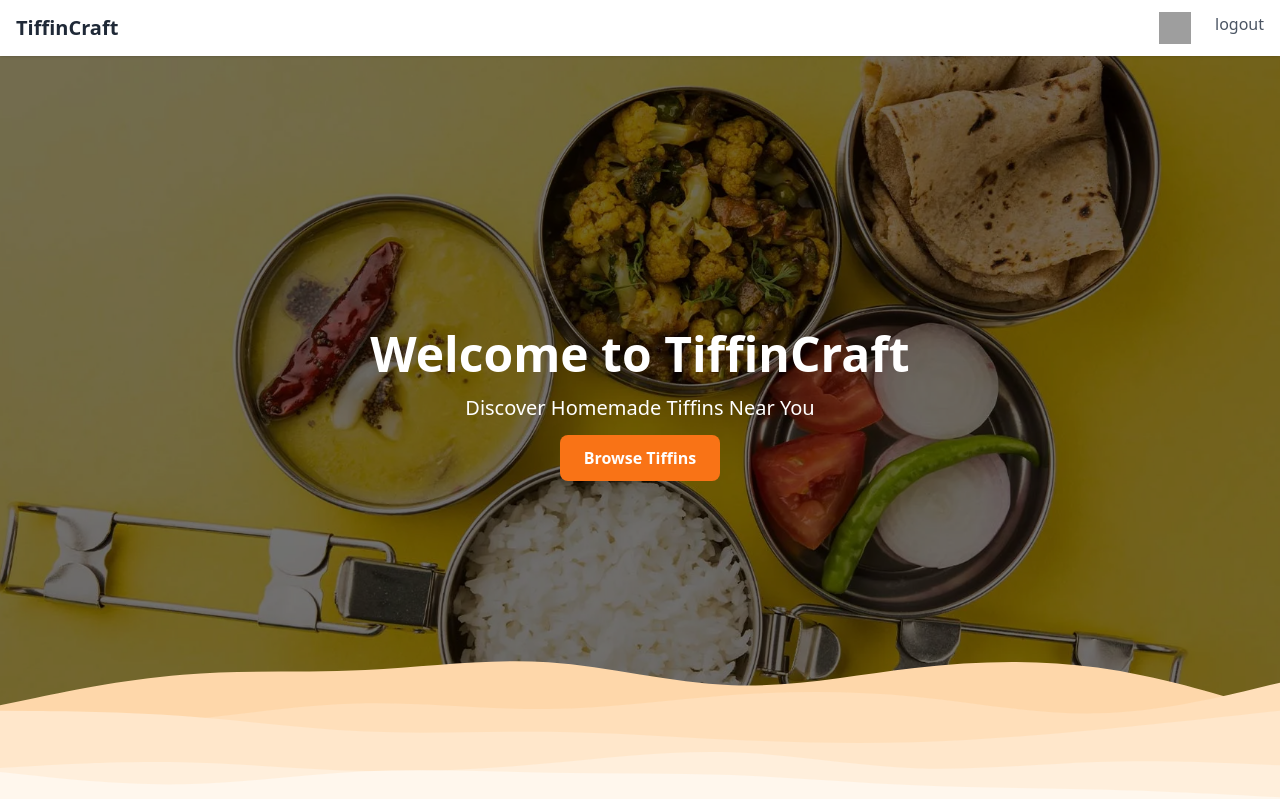
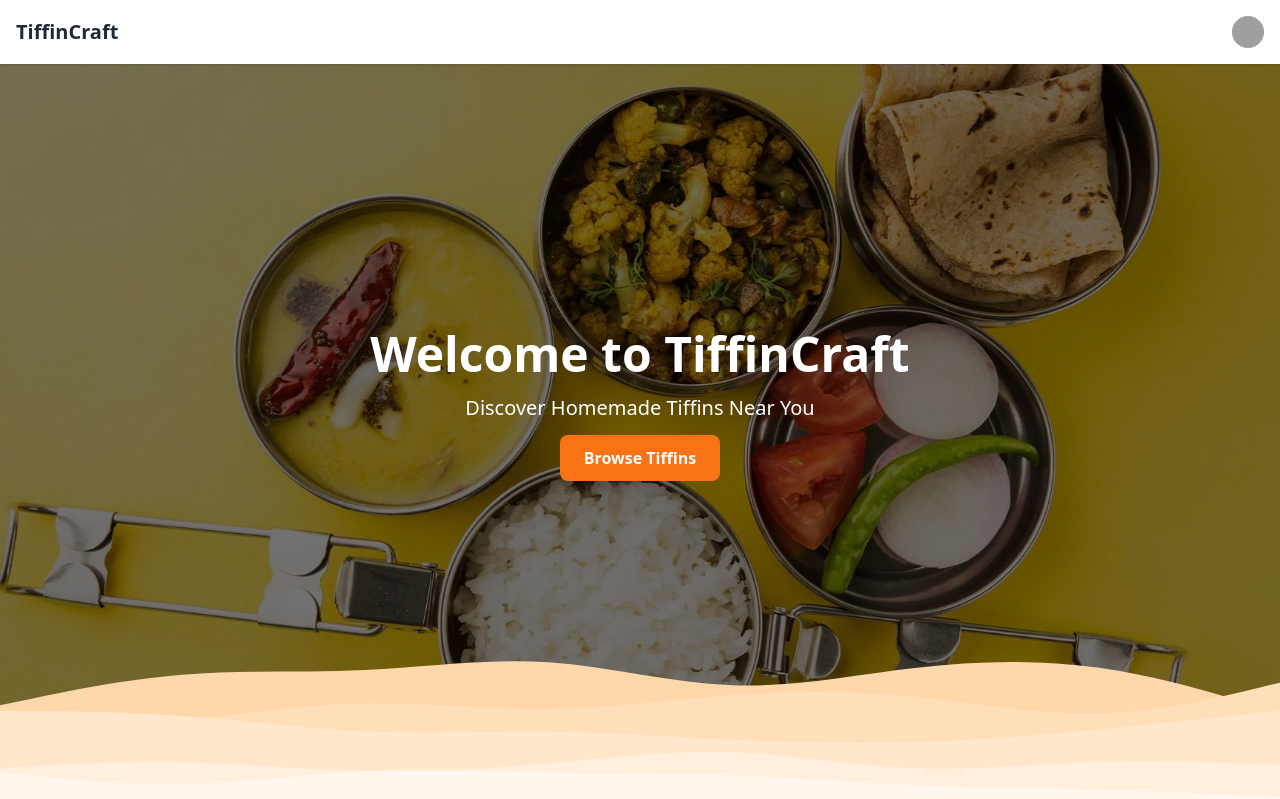
Before and after one commit to RakibDevHub/TiffinCraft-a-cloud-kitchen-marketplace, a PHP site: page / in a window 1280 px wide. Shown: the top 799 px of the page. Run offline with PHP 8.4, Linux system fonts and the light colour scheme; the visitor is signed in with stand-in values (Sample User, id 1); some libraries are stand-ins or nearby versions; grey boxes are pictures that could not be loaded.

Commit message:
combine the header, navbar-seller,navbar-buyer into one

```diff
--- a/public/index.php
+++ b/public/index.php
@@ -18,6 +18,7 @@ use App\Core\Router;
 $router = new Router();
 
 $router->addRoute('/', 'HomeController@index');
+$router->addRoute('/home', 'HomeController@index');
 $router->addRoute('/login', 'AuthController@login');
 $router->addRoute('/register', 'AuthController@registerAsBuyer');
 $router->addRoute('/business/register', 'AuthController@registerAsSeller');
@@ -26,6 +27,7 @@ $router->addRoute('/logout', 'AuthController@logout');
 $router->addRoute('/dashboard', 'UserController@dashboard');
 $router->addRoute('/business/dashboard', 'UserController@businessDashboard');
 $router->addRoute('/admin', 'UserController@adminDashboard');
+$router->addRoute('/admin/dashboard', 'UserController@adminDashboard');
 
 // In your router configuration
 $router->addRoute('/test/rollback', 'AuthController@testRollback');
--- a/src/Controllers/AuthController.php
+++ b/src/Controllers/AuthController.php
@@ -119,6 +119,7 @@ class AuthController
             $this->startUserSession([
                 'user_id' => $user_id,
                 'name' => $data['name'],
+                'email' => $data['email'],
                 'role' => 'buyer',
                 'profile_image' => $uploadedImage
             ]);
@@ -170,6 +171,7 @@ class AuthController
             $this->startUserSession([
                 'user_id' => $userId,
                 'name' => $data['name'],
+                'email' => $data['email'],
                 'role' => 'seller',
                 'profile_image' => $profileImage
             ]);
@@ -315,6 +317,7 @@ class AuthController
         $_SESSION['user_id'] = $userData['user_id'];
         $_SESSION['role'] = $userData['role'];
         $_SESSION['name'] = $userData['name'];
+        $_SESSION['email'] = $userData['email'];
         $_SESSION['profile_image'] = $userData['profile_image'];
 
     }
--- a/src/includes/header.php
+++ /dev/null
@@ -1,5 +0,0 @@
-<?php if (strpos($_SERVER['REQUEST_URI'], '/business') === false): ?>
-    <?php include BASE_PATH . '/src/includes/navbar-buyer.php'; ?>
-<?php else: ?>
-    <?php include BASE_PATH . '/src/includes/navbar-seller.php'; ?>
-<?php endif; ?>
--- a/src/includes/navbar-buyer.php
+++ /dev/null
@@ -1,64 +0,0 @@
-<!-- CTA Bar -->
-<?php if (isset($_SESSION['user_id']) && isset($_SERVER['role'])): ?>
-<?php else: ?>
-    <div id="ctaBar"
-        class="fixed top-0 left-0 w-full bg-orange-100 text-orange-800 z-50 flex items-center justify-between px-4 py-2 shadow transition-all duration-300 transform -translate-y-full opacity-0">
-        <div>
-            <span class="font-semibold">Own a Tiffin Business?</span>
-            <a href="/business" class="ml-2 text-orange-700 underline hover:text-orange-900">Join TiffinCraft Business</a>
-        </div>
-        <button id="closeCta" class="ml-4 text-orange-800 hover:text-orange-900 text-xl font-bold">&times;</button>
-    </div>
-<?php endif; ?>
-
-<!-- Fixed Navbar -->
-<nav id="mainNav" class="fixed top-0 left-0 w-full bg-white shadow z-40 transition-all duration-300">
-    <div class="max-w-7xl mx-auto px-4 py-3 flex justify-between items-center">
-        <a href="/" class="text-xl font-bold text-gray-800">TiffinCraft</a>
-        <ul class="flex space-x-6 text-gray-600 font-medium">
-            <?php if (isset($_SESSION['user_id']) && isset($_SESSION['role'])): ?>
-                <img class="h-8 w-8" src="<?= $_SESSION['profile_image'] ?>" alt="Profile">
-                <!-- <li><a href="/dashboard" class="hover:underline">Dashboard</a></li> -->
-                <li><a href="/logout" class="hover:underline">logout</a></li>
-            <?php else: ?>
-                <li><a href="/login" class="hover:underline">Login</a></li>
-                <li><a href="/register" class="rounded  hover:bg-orange-400 hover:text-white">Register</a></li>
-            <?php endif; ?>
-        </ul>
-    </div>
-</nav>
-<script>
-    const ctaBar = document.getElementById('ctaBar');
-    const closeCta = document.getElementById('closeCta');
-    const mainNav = document.getElementById('mainNav');
-
-    let ctaClosed = false;
-    let ctaVisible = false;
-
-    const showCTA = () => {
-        ctaBar.classList.remove('-translate-y-full', 'opacity-0');
-        ctaBar.classList.add('translate-y-0', 'opacity-100');
-        mainNav.style.top = `${ctaBar.offsetHeight}px`;
-        ctaVisible = true;
-    };
-
-    const hideCTA = () => {
-        ctaBar.classList.add('-translate-y-full', 'opacity-0');
-        ctaBar.classList.remove('translate-y-0', 'opacity-100');
-        mainNav.style.top = '0';
-        ctaVisible = false;
-    };
-
-    window.addEventListener('scroll', () => {
-        if (window.scrollY > 50 && !ctaClosed && !ctaVisible) {
-            showCTA();
-        } else if (window.scrollY <= 50 && !ctaClosed && ctaVisible) {
-            hideCTA();
-        }
-    });
-
-    closeCta.addEventListener('click', () => {
-        ctaClosed = true;
-        hideCTA();
-    });
-</script>
--- /dev/null
+++ b/src/includes/navbar.php
@@ -0,0 +1,114 @@
+<?php
+$isBusinessView = strpos($_SERVER['REQUEST_URI'], '/business') !== false;
+$isLoggedIn = isset($_SESSION['user_id']) && isset($_SESSION['role']);
+$currentRole = $isLoggedIn ? $_SESSION['role'] : null;
+?>
+
+<?php if (!$isBusinessView && !$isLoggedIn): ?>
+    <!-- CTA Bar -->
+    <div id="ctaBar"
+        class="fixed top-0 left-0 w-full bg-orange-100 text-orange-800 z-50 flex items-center justify-between px-4 py-2 shadow transition-all duration-300 transform -translate-y-full opacity-0">
+        <div>
+            <span class="font-semibold">Own a Tiffin Business?</span>
+            <a href="/business" class="ml-2 text-orange-700 underline hover:text-orange-900">Join TiffinCraft Business</a>
+        </div>
+        <button id="closeCta" class="ml-4 text-orange-800 hover:text-orange-900 text-xl font-bold">&times;</button>
+    </div>
+<?php endif; ?>
+
+<!-- Main Navbar -->
+<nav id="mainNav" class="fixed top-0 left-0 w-full bg-white shadow z-40 transition-all duration-300">
+    <div class="max-w-7xl mx-auto px-4 py-3 flex justify-between items-center h-[64px]"> <!-- Fixed height -->
+        <!-- Logo/Brand -->
+        <a href="<?= $isBusinessView ? '/business' : '/' ?>" class="text-xl font-bold text-gray-800">
+            <?= $isBusinessView ? 'TiffinCraft Business' : 'TiffinCraft' ?>
+        </a>
+
+        <!-- Navigation Links -->
+        <div class="flex items-center space-x-6 relative"> <!-- Added relative positioning -->
+            <?php if ($isLoggedIn): ?>
+                <!-- User Dropdown -->
+                <div class="flex items-center md:order-2 space-x-3 md:space-x-0 rtl:space-x-reverse">
+                    <button type="button" class="flex text-sm bg-gray-200 rounded-full focus:ring-4 focus:ring-gray-300"
+                        id="user-menu-button" aria-expanded="false">
+                        <span class="sr-only">Open user menu</span>
+                        <img class="w-8 h-8 rounded-full"
+                            src="<?= htmlspecialchars($_SESSION['profile_image'] ?? '/assets/images/default-profile.jpg') ?>"
+                            alt="User profile">
+                    </button>
+
+                    <!-- Dropdown menu - now positioned absolutely -->
+                    <div class="absolute right-0 top-full mt-2 z-50 hidden text-base list-none bg-white divide-y divide-gray-100 rounded-lg shadow-sm w-48"
+                        id="user-dropdown">
+                        <!-- Dropdown content remains the same -->
+                    </div>
+                </div>
+            <?php else: ?>
+                <!-- Guest Menu remains the same -->
+            <?php endif; ?>
+        </div>
+    </div>
+</nav>
+
+<script>
+    // Dropdown toggle functionality
+    const userMenuButton = document.getElementById('user-menu-button');
+    const userDropdown = document.getElementById('user-dropdown');
+
+    userMenuButton.addEventListener('click', function () {
+        const isExpanded = this.getAttribute('aria-expanded') === 'true';
+        this.setAttribute('aria-expanded', !isExpanded);
+        userDropdown.classList.toggle('hidden');
+    });
+
+    // Close dropdown when clicking outside
+    document.addEventListener('click', function (event) {
+        if (!userMenuButton.contains(event.target)) {
+            userMenuButton.setAttribute('aria-expanded', 'false');
+            userDropdown.classList.add('hidden');
+        }
+    });
+
+    <?php if (!$isBusinessView && !$isLoggedIn): ?>
+        // CTA Bar animation script (same as before)
+        const ctaBar = document.getElementById('ctaBar');
+        const closeCta = document.getElementById('closeCta');
+        const mainNav = document.getElementById('mainNav');
+
+        let ctaClosed = localStorage.getItem('ctaClosed') === 'true';
+        let ctaVisible = false;
+
+        const showCTA = () => {
+            if (ctaClosed) return;
+            ctaBar.classList.remove('-translate-y-full', 'opacity-0');
+            ctaBar.classList.add('translate-y-0', 'opacity-100');
+            mainNav.style.top = `${ctaBar.offsetHeight}px`;
+            ctaVisible = true;
+        };
+
+        const hideCTA = () => {
+            ctaBar.classList.add('-translate-y-full', 'opacity-0');
+            ctaBar.classList.remove('translate-y-0', 'opacity-100');
+            mainNav.style.top = '0';
+            ctaVisible = false;
+        };
+
+        window.addEventListener('scroll', () => {
+            if (window.scrollY > 50 && !ctaClosed && !ctaVisible) {
+                showCTA();
+            } else if (window.scrollY <= 50 && !ctaClosed && ctaVisible) {
+                hideCTA();
+            }
+        });
+
+        closeCta.addEventListener('click', () => {
+            ctaClosed = true;
+            localStorage.setItem('ctaClosed', 'true');
+            hideCTA();
+        });
+
+        if (!ctaClosed && window.scrollY > 50) {
+            showCTA();
+        }
+    <?php endif; ?>
+</script>
--- a/src/views/auth/login.php
+++ b/src/views/auth/login.php
@@ -12,7 +12,7 @@ define('BASE_PATH', dirname(__DIR__, 3));
 </head>
 
 <body class="bg-gray-100 flex items-center justify-center h-screen">
-    <?php include BASE_PATH . '/src/includes/header.php'; ?>
+    <?php include BASE_PATH . '/src/includes/navbar.php'; ?>
 
     <div class="w-full max-w-md bg-white rounded-2xl shadow-lg p-8">
         <h2 class="text-2xl font-bold text-center mb-6 text-gray-800">Login to TiffinCraft</h2>
--- a/src/views/auth/registerBuyer.php
+++ b/src/views/auth/registerBuyer.php
@@ -42,7 +42,7 @@ define('BASE_PATH', dirname(__DIR__, 3));
 
 <body class="font-sans bg-orange-50">
 
-    <?php include BASE_PATH . '/src/includes/header.php'; ?>
+    <?php include BASE_PATH . '/src/includes/navbar.php'; ?>
 
     <section class="min-h-screen relative top-12 bg-orange-50 flex items-center justify-center py-10">
         <div class="w-full max-w-xl bg-white shadow-lg rounded-xl p-8">
--- a/src/views/auth/registerSeller.php
+++ b/src/views/auth/registerSeller.php
@@ -72,13 +72,11 @@ define('BASE_PATH', dirname(__DIR__, 3));
             closeButton.style.display = 'none';
             document.getElementById('kitchen_image').value = "";
         }
-
-
     </script>
 </head>
 
 <body class="font-sans bg-orange-50">
-    <?php include BASE_PATH . '/src/includes/header.php'; ?>
+    <?php include BASE_PATH . '/src/includes/navbar.php'; ?>
 
     <section class="min-h-screen relative top-12 bg-orange-50 flex items-center justify-center py-10">
         <div class="w-full max-w-xl bg-white shadow-lg rounded-xl p-8">
--- a/src/views/buyer/home.php
+++ b/src/views/buyer/home.php
@@ -12,7 +12,7 @@ define('BASE_PATH', dirname(__DIR__, 3));
 </head>
 
 <body class="font-sans">
-    <?php include BASE_PATH . '/src/includes/header.php' ?>
+    <?php include BASE_PATH . '/src/includes/navbar.php' ?>
 
     <!-- Hero Section -->
     <section
```
Also changed, not shown: src/includes/navbar-seller.php (deleted, +0 -16 lines), src/views/admin/dashboard.php (+19 -3 lines).
